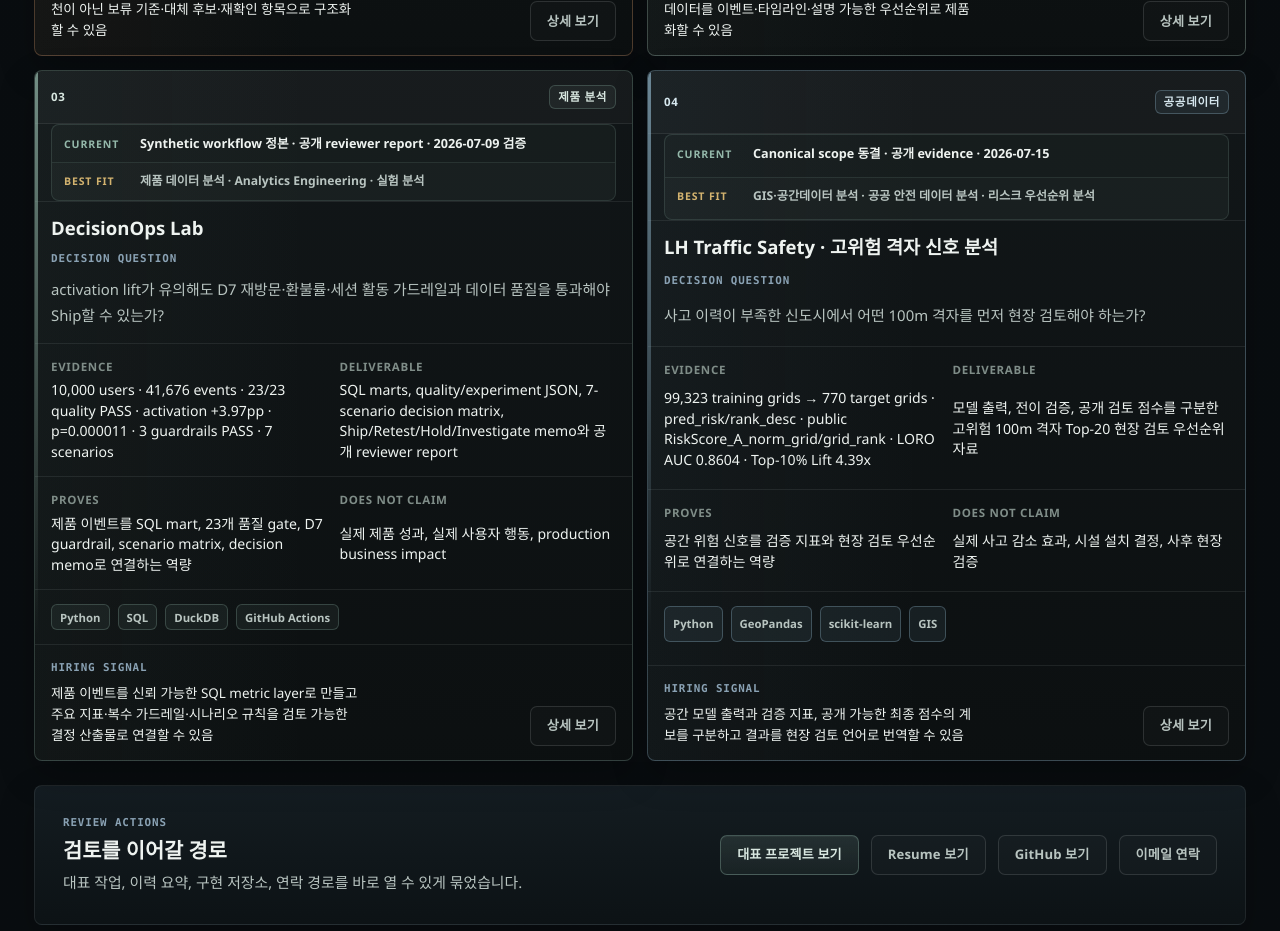
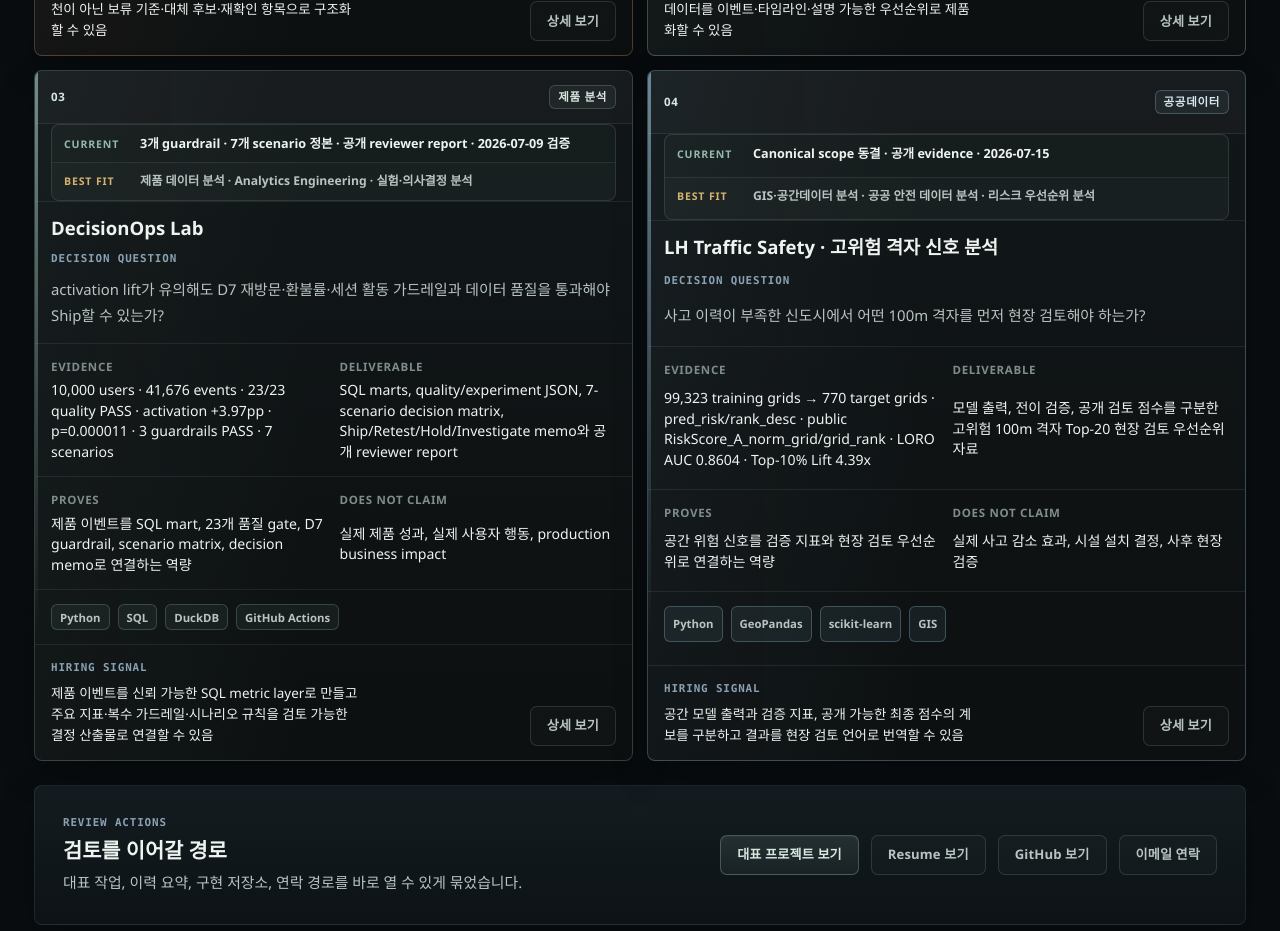
Before and after one commit to dffxonnb-cyber/signal-archive, a Next.js app: page / in a window 1280 px wide. Shown: the part 2440-3371 px from the top of the page. Built offline with nearby package versions, Linux system fonts and the light colour scheme.

Commit message:
Clarify DecisionOps current multi-guardrail scope

```diff
--- a/content/project-public-status.ts
+++ b/content/project-public-status.ts
@@ -35,11 +35,12 @@ const projectPublicStatusBySlug: Record<string, ProjectPublicStatus> = {
   "decisionops-lab": {
     access: "Public reviewer report",
     repository: "Public repository",
-    verification: "Workflow verified",
+    verification: "Multi-guardrail workflow verified",
     verifiedAt: "2026-07-09",
-    scope: "Synthetic workflow",
-    currentLine: "Synthetic workflow 정본 · 공개 reviewer report · 2026-07-09 검증",
-    bestFitRoles: ["제품 데이터 분석", "Analytics Engineering", "실험 분석"],
+    scope: "Synthetic · 3 guardrails · 7 scenarios",
+    currentLine:
+      "3개 guardrail · 7개 scenario 정본 · 공개 reviewer report · 2026-07-09 검증",
+    bestFitRoles: ["제품 데이터 분석", "Analytics Engineering", "실험·의사결정 분석"],
   },
   "lh-traffic-safety-analysis": {
     access: "Public evidence",
```
